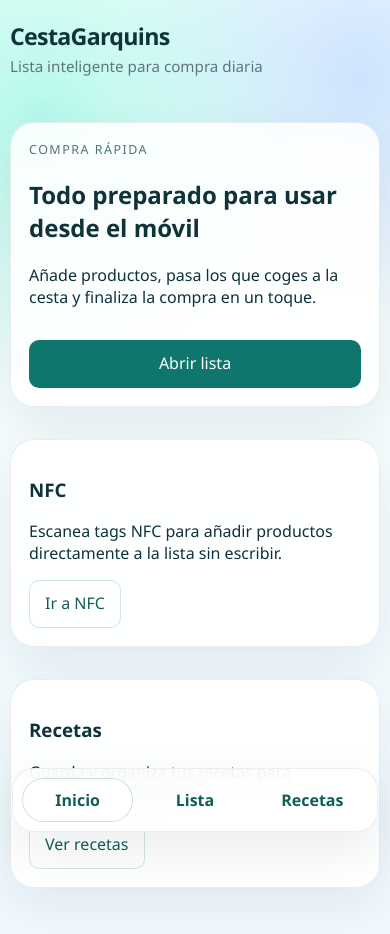
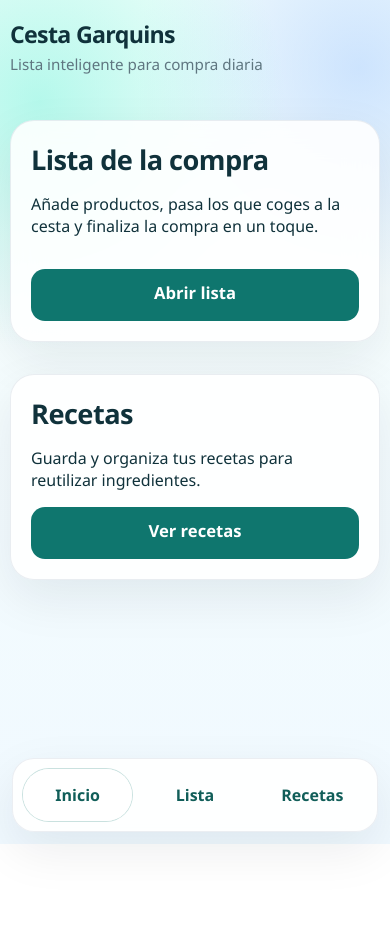
Before and after one commit to Hectorgs1988/CompraGarquins, a React (Vite) app in the folder apps/web/: page / in a window 390 px wide. Shown: the top 934 px of the page. After the commit the page ends 844 px from the top, so only its background shows below. Built offline with nearby package versions, Linux system fonts and the light colour scheme; no server answers.

Commit message:
Feat: Estandarizacion de estilos en la lista de la compra

```diff
--- a/apps/web/src/App.jsx
+++ b/apps/web/src/App.jsx
@@ -9,7 +9,7 @@ function App() {
         <div className="app-shell">
             <header className="topbar">
                 <div className="brand-block">
-                    <h1>CestaGarquins</h1>
+                    <h1>Cesta Garquins</h1>
                     <p>Lista inteligente para compra diaria</p>
                 </div>
                 <nav className="top-nav">
--- a/apps/web/src/pages/HomePage.jsx
+++ b/apps/web/src/pages/HomePage.jsx
@@ -5,8 +5,7 @@ function HomePage() {
         <section className="card-grid card-grid--home">
             <article className="panel panel--home-hero">
                 <div>
-                    <p className="eyebrow">Compra rápida</p>
-                    <h2>Todo preparado para usar desde el móvil</h2>
+                    <h2>Lista de la compra</h2>
                     <p>
                         Añade productos, pasa los que coges a la cesta y finaliza la compra en un toque.
                     </p>
@@ -17,19 +16,9 @@ function HomePage() {
             </article>
 
             <article className="panel">
-                <h3>NFC</h3>
-                <p>
-                    Escanea tags NFC para añadir productos directamente a la lista sin escribir.
-                </p>
-                <Link to="/lista" className="btn btn--secondary">
-                    Ir a NFC
-                </Link>
-            </article>
-
-            <article className="panel">
-                <h3>Recetas</h3>
+                <h2>Recetas</h2>
                 <p>Guarda y organiza tus recetas para reutilizar ingredientes.</p>
-                <Link to="/recetas" className="btn btn--secondary">
+                <Link to="/recetas" className="btn btn--secondary btn--wide">
                     Ver recetas
                 </Link>
             </article>
--- a/apps/web/src/styles.css
+++ b/apps/web/src/styles.css
@@ -30,7 +30,7 @@ body {
 .app-shell {
     width: min(100%, 960px);
     margin: 0 auto;
-    padding: 12px 12px 96px;
+    padding: max(12px, env(safe-area-inset-top)) 12px calc(126px + env(safe-area-inset-bottom));
 }
 
 .app-main {
@@ -86,6 +86,10 @@ body {
     grid-template-columns: repeat(auto-fit, minmax(260px, 1fr));
 }
 
+.card-grid--home {
+    align-items: start;
+}
+
 .panel {
     margin-top: 16px;
     background: var(--surface);
@@ -94,6 +98,25 @@ body {
     padding: 18px;
     backdrop-filter: blur(16px);
     box-shadow: var(--shadow);
+}
+
+.panel h2,
+.panel h3 {
+    margin: 0;
+    font-weight: 800;
+    letter-spacing: -0.02em;
+}
+
+.panel h2 {
+    font-size: clamp(1.7rem, 5.2vw, 2.3rem);
+}
+
+.panel h3 {
+    font-size: clamp(1.28rem, 4.1vw, 1.6rem);
+}
+
+.panel p {
+    line-height: 1.35;
 }
 
 .panel--hero {
@@ -253,7 +276,7 @@ body {
     color: var(--brand-strong);
     padding: 11px 14px;
     border-radius: 14px;
-    min-height: 46px;
+    min-height: 52px;
 }
 
 .icon-button {
@@ -262,9 +285,19 @@ body {
     font-weight: 700;
 }
 
+.secondary-button {
+    background: var(--brand);
+    border-color: var(--brand);
+    color: white;
+}
+
 .secondary-button:hover,
 .icon-button:hover {
     background: rgba(15, 118, 110, 0.08);
+}
+
+.secondary-button:hover {
+    background: var(--brand-strong);
 }
 
 .empty-state {
@@ -282,7 +315,7 @@ input,
 button,
 .btn {
     border-radius: 10px;
-    font-size: 1rem;
+    font-size: 1.04rem;
 }
 
 input {
@@ -308,22 +341,24 @@ button,
     cursor: pointer;
     text-decoration: none;
     display: inline-block;
-    min-height: 48px;
+    min-height: 52px;
+    border-radius: 14px;
+    font-weight: 700;
 }
 
 .btn--secondary {
-    background: white;
-    color: var(--brand-strong);
-    box-shadow: inset 0 0 0 1px rgba(15, 118, 110, 0.18);
-}
-
-.btn--secondary:hover {
-    background: rgba(15, 118, 110, 0.06);
+    background: var(--brand);
+    color: white;
+    box-shadow: none;
 }
 
 .btn--wide {
     width: 100%;
     text-align: center;
+}
+
+.card-grid--home .btn {
+    width: 100%;
 }
 
 button:hover,
@@ -355,6 +390,10 @@ button:hover,
 .bottom-nav a {
     flex: 1;
     text-align: center;
+    min-height: 52px;
+    display: inline-flex;
+    align-items: center;
+    justify-content: center;
 }
 
 .error-text {
@@ -369,7 +408,7 @@ button:hover,
 
 @media (max-width: 700px) {
     .app-shell {
-        padding: 10px 10px 92px;
+        padding: max(8px, env(safe-area-inset-top)) 10px calc(138px + env(safe-area-inset-bottom));
     }
 
     .inline-form {
@@ -414,6 +453,10 @@ button:hover,
         justify-self: stretch;
     }
 
+    .card-grid--home .panel {
+        padding: 20px;
+    }
+
     .summary-chip {
         flex-direction: row;
         min-width: 0;
```
